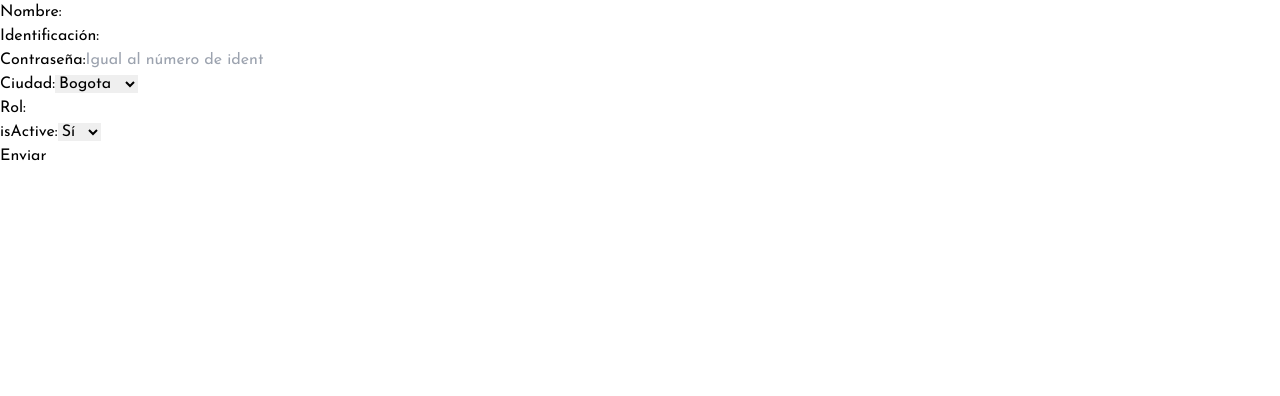
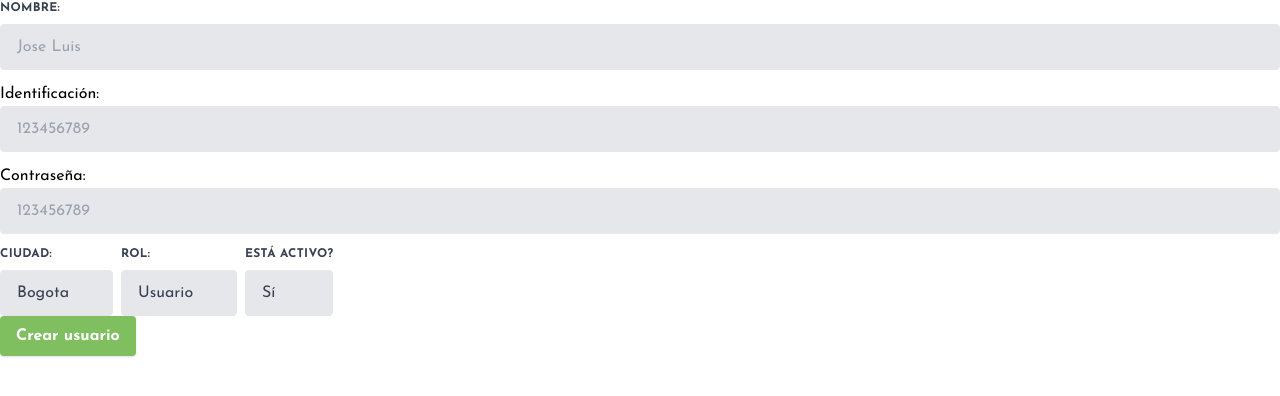
Before and after one commit to wildchamo/nextjs, a Next.js app: page /admin in a window 1280 px wide. Shown: the top 396 px of the page. Built offline with nearby package versions, Linux system fonts and the light colour scheme.

Commit message:
primera maquetación creación de usuarios

```diff
--- a/src/app/components/FormCrearUser.js
+++ b/src/app/components/FormCrearUser.js
@@ -1,5 +1,6 @@
 "use client";
 import { useRef } from "react";
+import axios from "axios";
 
 function FormCrearUser() {
   const formRef = useRef();
@@ -14,50 +15,92 @@ function FormCrearUser() {
     const ciudad = formData.get("ciudad");
     const rol = formData.get("rol");
     const isActive = formData.get("isActive") === "true";
-
-    // Muestra la información en la consola
-    console.log("Nombre:", nombre);
-    console.log("Identificación:", identificacion);
-    console.log("Password:", password);
-    console.log("Ciudad:", ciudad);
-    console.log("Rol:", rol);
-    console.log("isActive:", isActive);
   };
 
   return (
     <form ref={formRef} onSubmit={handleSubmit}>
       <div>
-        <label>Nombre:</label>
-        <input type="text" name="nombre" />
+        <label className="block uppercase tracking-wide text-gray-700 text-xs font-bold mb-2">
+          Nombre:
+        </label>
+        <input
+          type="text"
+          name="nombre"
+          className="appearance-none block w-full bg-gray-200 text-gray-700 border rounded py-3 px-4 mb-3 leading-tight focus:outline-none focus:bg-white"
+          placeholder="Jose Luis "
+        />
       </div>
       <div>
         <label>Identificación:</label>
-        <input type="text" name="identificacion" />
+        <input
+          type="text"
+          name="identificacion"
+          className="appearance-none block w-full bg-gray-200 text-gray-700 border rounded py-3 px-4 mb-3 leading-tight focus:outline-none focus:bg-white"
+          placeholder="123456789 "
+        />
       </div>
       <div>
         <label>Contraseña:</label>
-        <input type="text" name="password" placeholder="Igual al número de identificación si no se especifica" />
+
+        <input
+          type="password"
+          name="password"
+          className="appearance-none block w-full bg-gray-200 text-gray-700 border rounded py-3 px-4 mb-3 leading-tight focus:outline-none focus:bg-white"
+          placeholder="123456789 "
+        />
       </div>
+
+      <div className="flex flex-wrap gap-2">
         <div>
-        <label>Ciudad:</label>
-        <select name="ciudad">
+          <label className="block uppercase tracking-wide text-gray-700 text-xs font-bold mb-2">
+            Ciudad:
+          </label>
+          <select
+            className="block appearance-none w-full bg-gray-200 border border-gray-200 text-gray-700 py-3 px-4 pr-8 rounded leading-tight focus:outline-none focus:bg-white focus:border-gray-500"
+            name="ciudad"
+          >
             <option value="Bogota">Bogota</option>
             <option value="Medellin">Medellin</option>
             <option value="Cali">Cali</option>
           </select>
         </div>
+
         <div>
-        <label>Rol:</label>
-        <input type="text" name="rol" />
+          <label className="block uppercase tracking-wide text-gray-700 text-xs font-bold mb-2">
+            Rol:
+          </label>
+          <div class="relative">
+            <select
+              className="block appearance-none w-full bg-gray-200 border border-gray-200 text-gray-700 py-3 px-4 pr-8 rounded leading-tight focus:outline-none focus:bg-white focus:border-gray-500"
+              name="rol"
+            >
+              <option value="Usuario">Usuario</option>
+              <option value="Colectivo">Colectivo</option>
+            </select>
           </div>
+        </div>
+
         <div>
-        <label>isActive:</label>
-        <select name="isActive">
+          <label className="block uppercase tracking-wide text-gray-700 text-xs font-bold mb-2">
+            Está activo?
+          </label>
+          <div className="relative">
+            <select
+              className="block appearance-none w-full bg-gray-200 border border-gray-200 text-gray-700 py-3 px-4 pr-8 rounded leading-tight focus:outline-none focus:bg-white focus:border-gray-500"
+              name="isActive"
+            >
               <option value="true">Sí</option>
               <option value="false">No</option>
             </select>
           </div>
-      <button type="submit">Enviar</button>
+        </div>
+      </div>
+      <button
+        className="shadow bg-secundary focus:shadow-outline focus:outline-none text-white font-bold py-2 px-4 rounded"
+        type="submit"
+      >
+        Crear usuario
+      </button>
     </form>
   );
 }
```
Lines whose indentation alone changed are shown as unchanged.
